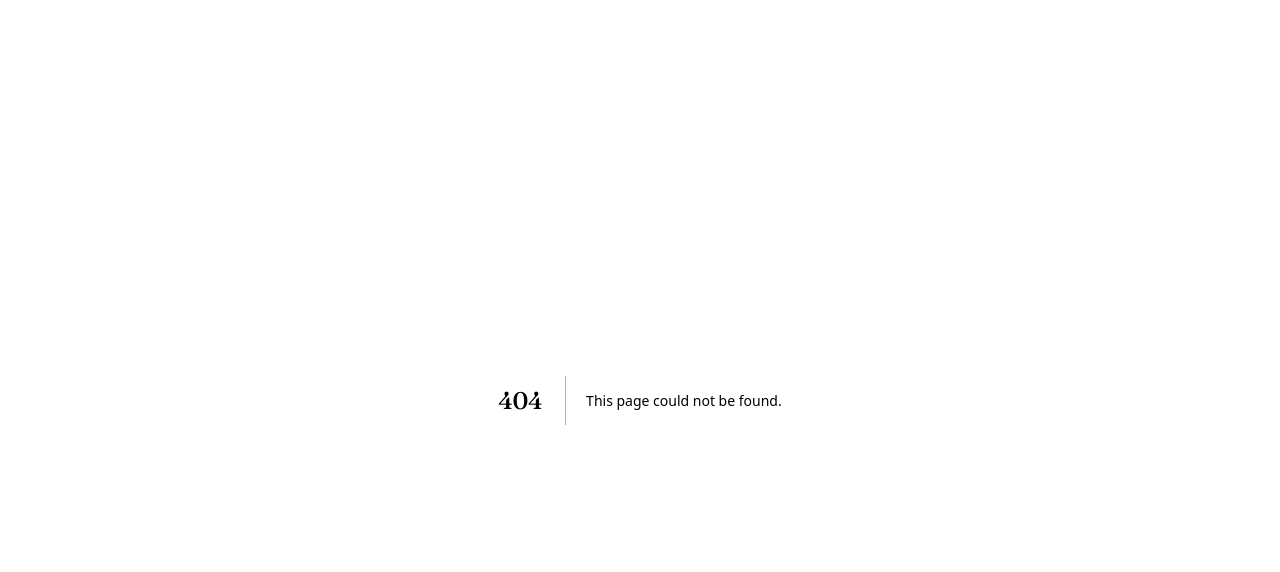
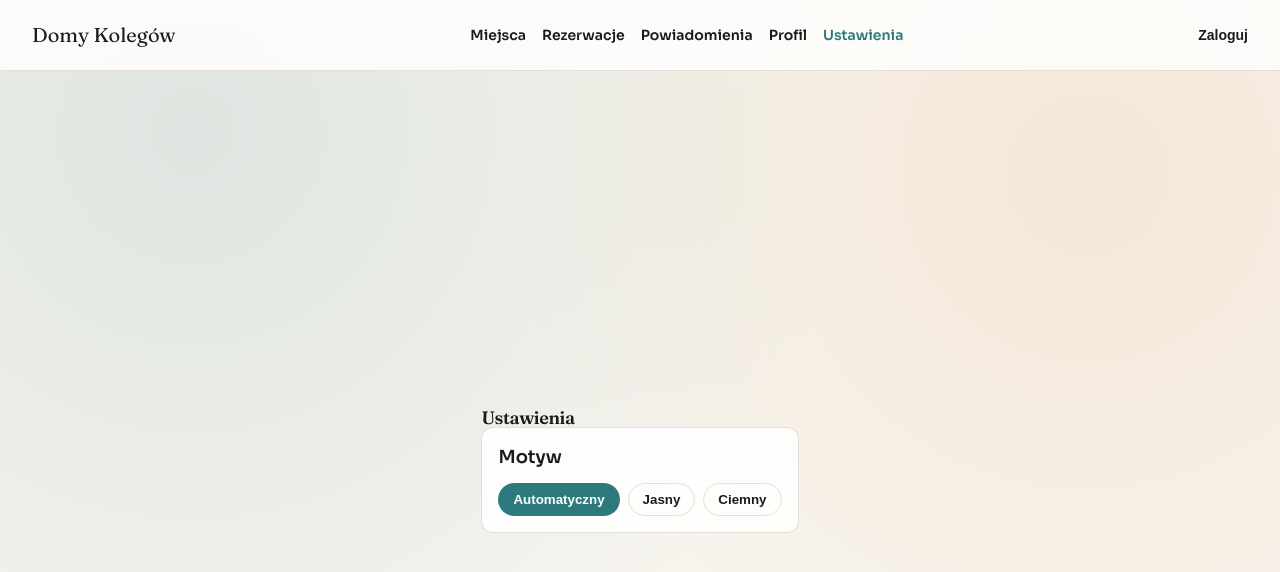
Before and after one commit to raburski/friends-place, a Next.js app: page /settings in a window 1280 px wide. Before the commit this address had no page. Shown: the top 572 px of the page. Built offline with nearby package versions, Linux system fonts and the light colour scheme; no server answers.

Commit message:
Add web theme settings

```diff
--- a/app/(app)/_components/WebNav.tsx
+++ b/app/(app)/_components/WebNav.tsx
@@ -8,7 +8,8 @@ const links = [
   { href: "/places", label: "Miejsca" },
   { href: "/bookings", label: "Rezerwacje" },
   { href: "/notifications", label: "Powiadomienia" },
-  { href: "/profile", label: "Profil" }
+  { href: "/profile", label: "Profil" },
+  { href: "/settings", label: "Ustawienia" }
 ];
 
 export function WebNav() {
--- /dev/null
+++ b/app/(app)/settings/page.tsx
@@ -0,0 +1,65 @@
+"use client";
+
+import { useEffect, useState } from "react";
+
+type ThemeMode = "auto" | "light" | "dark";
+
+export default function SettingsPage() {
+  const [mode, setMode] = useState<ThemeMode>("auto");
+
+  useEffect(() => {
+    const stored = window.localStorage.getItem("theme_mode") as ThemeMode | null;
+    if (stored) {
+      setMode(stored);
+      applyTheme(stored);
+    } else {
+      applyTheme("auto");
+    }
+  }, []);
+
+  const onChange = (next: ThemeMode) => {
+    setMode(next);
+    window.localStorage.setItem("theme_mode", next);
+    applyTheme(next);
+  };
+
+  return (
+    <div>
+      <h1 className="section-title">Ustawienia</h1>
+      <div className="card">
+        <h2 className="section-title">Motyw</h2>
+        <div className="theme-toggle">
+          {(["auto", "light", "dark"] as ThemeMode[]).map((value) => (
+            <button
+              key={value}
+              className={mode === value ? "theme-toggle__button theme-toggle__button--active" : "theme-toggle__button"}
+              onClick={() => onChange(value)}
+            >
+              {labelFor(value)}
+            </button>
+          ))}
+        </div>
+      </div>
+    </div>
+  );
+}
+
+function labelFor(mode: ThemeMode) {
+  switch (mode) {
+    case "light":
+      return "Jasny";
+    case "dark":
+      return "Ciemny";
+    default:
+      return "Automatyczny";
+  }
+}
+
+function applyTheme(mode: ThemeMode) {
+  const root = document.documentElement;
+  if (mode === "auto") {
+    root.removeAttribute("data-theme");
+    return;
+  }
+  root.setAttribute("data-theme", mode);
+}
--- a/app/globals.css
+++ b/app/globals.css
@@ -23,6 +23,24 @@
     --color-bg: #121212;
     --shadow-soft: 0 20px 60px rgba(0, 0, 0, 0.45);
   }
+}
+
+html[data-theme="light"] {
+  color-scheme: light;
+  --color-text: #1b1b1b;
+  --color-border: #e5e0d5;
+  --color-surface: #fff9f0;
+  --color-bg: #f7f4ee;
+  --shadow-soft: 0 20px 60px rgba(44, 122, 123, 0.15);
+}
+
+html[data-theme="dark"] {
+  color-scheme: dark;
+  --color-text: #f5f5f5;
+  --color-border: #2a2a2a;
+  --color-surface: #1c1c1c;
+  --color-bg: #121212;
+  --shadow-soft: 0 20px 60px rgba(0, 0, 0, 0.45);
 }
 
 * {
@@ -125,6 +143,28 @@ main {
   padding: 20px;
   width: min(420px, 100%);
   border: 1px solid var(--color-border);
+}
+
+.theme-toggle {
+  display: inline-flex;
+  gap: 8px;
+  margin-top: 12px;
+}
+
+.theme-toggle__button {
+  border: 1px solid var(--color-border);
+  background: transparent;
+  color: inherit;
+  padding: 8px 14px;
+  border-radius: 999px;
+  font-weight: 600;
+  cursor: pointer;
+}
+
+.theme-toggle__button--active {
+  background: var(--color-primary);
+  color: white;
+  border-color: transparent;
 }
 
 .card {
```
